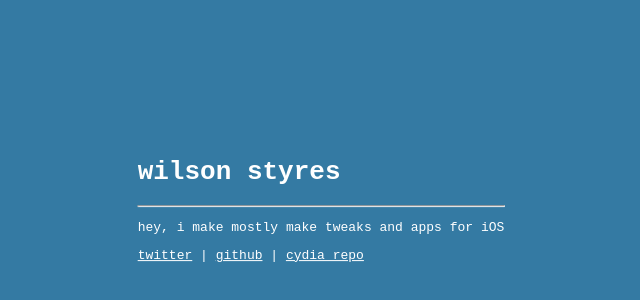
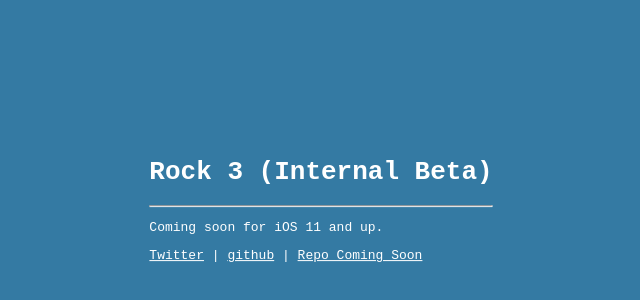
Before and after one commit to BreckenLusk/rockcentral.github.io, a plain HTML site: page index.html in a window 1280 px wide. Shown: the part 192-492 px from the top of the page, without its empty margins (319-959 px from the left). Drawn offline with Linux system fonts and the light colour scheme.

Commit message:
Update index.html

```diff
--- a/index.html
+++ b/index.html
@@ -1,6 +1,6 @@
 <html>
 <head>
-  <title>wilson styres (dev)</title>
+  <title>Rock 3 (Internal Beta)</title>
   <style>
   body {
     color: white;
@@ -20,10 +20,10 @@
 </head>
 <body>
   <div class="content">
-      <pre><h1>wilson styres</h1></pre>
+      <pre><h1>Rock 3 (Internal Beta)</h1></pre>
       <hr>
-      <pre>hey, i make mostly make tweaks and apps for iOS</pre>
-      <pre><a href="https://twitter.com/xtm3x">twitter</a> | <a href="https://github.com/wstyres">github</a> | <a href="repo">cydia repo</a></pre>
+      <pre>Coming soon for iOS 11 and up.</pre>
+      <pre><a href="https://twitter.com/RockYouriPhone">Twitter</a> | <a href="https://github.com/BreckenLusk">github</a> | <a href="repo">Repo Coming Soon</a></pre>
     </pre>
   </div>
 </body>
```
